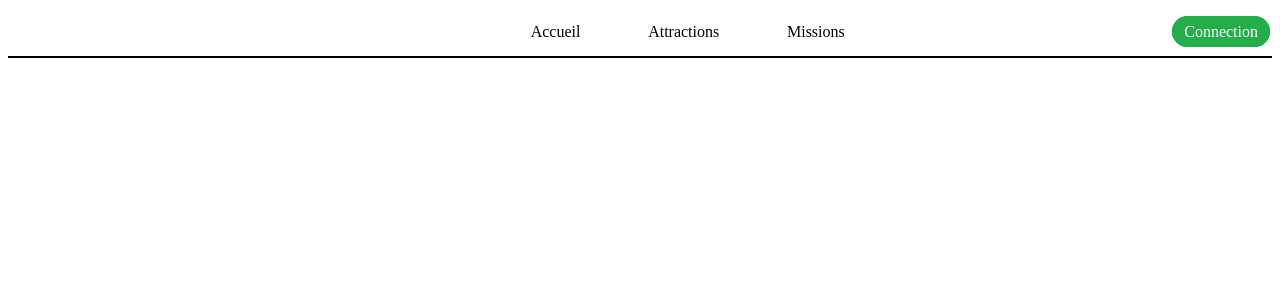
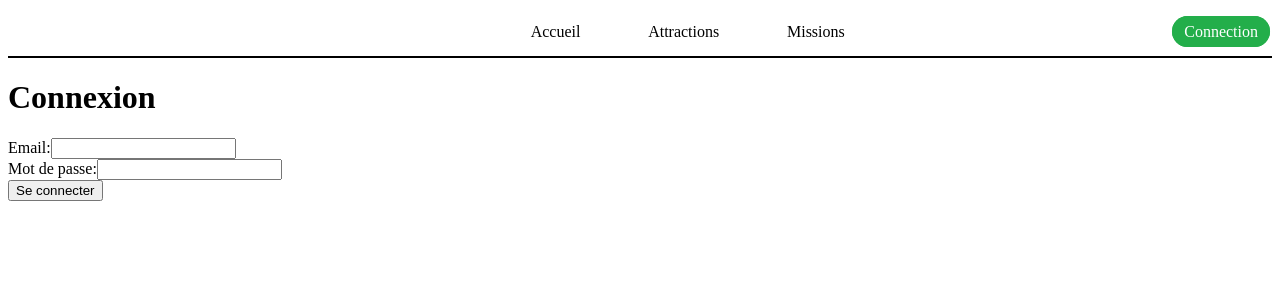
Before and after one commit to crd78/AP3GRP3_ASTERIX, a React (Vite) app in the folder React/: page /login in a window 1280 px wide. Shown: the top 300 px of the page. Built offline with nearby package versions, Linux system fonts and the light colour scheme.

Commit message:
feat<connexion>: Fonctionne, manque la déconnexion

```diff
--- a/React/src/App.jsx
+++ b/React/src/App.jsx
@@ -2,10 +2,10 @@
 import Navbar from './Pages/Navbar/Navbar';
 import { BrowserRouter as Router, Routes, Route } from 'react-router-dom';
 import Attractions from './Pages/User/Attractions/Attractions';
-import Connexion from './Pages/Public/Connexion/Connexion';
 import Missions from './Pages/User/Missions/Mission';
 import Avertissement from './Pages/User/Avertissements/Avertissement';
 import Accueil from './Pages/Public/Accueil/Accueil';
+import LoginForm from './Pages/Public/Connexion/LoginForm';
 
 
 
@@ -21,9 +21,9 @@ function App() {
           <Route path="/attractions" element={<Attractions />} />
           <Route path="/missions" element={<Missions />} />
           <Route path="/Advertissement" element={<Avertissement />} />
-          <Route path="/Connexion" element={<Connexion />} />
+          <Route path="/login" element={<LoginForm />} />
         </Routes>
-       </Router>
+      </Router>
 
     </div>
   )
--- a/React/src/Pages/Navbar/Navbar.jsx
+++ b/React/src/Pages/Navbar/Navbar.jsx
@@ -10,7 +10,7 @@ const Navbar = () => {
                     <a href="/attractions">Attractions</a>
                     <a href="/missions">Missions</a>
                     <div className="logs">
-                        <a className='inscription'href="/inscription">Connection</a>
+                        <a className='inscription' href="/login">Connection</a>
                     </div>
                     <div className="bordure"></div>
 
--- a/React/src/Pages/Public/Connexion/Connexion.jsx
+++ /dev/null
@@ -1,9 +0,0 @@
-const Connexion = () => {
-    return (
-        <div>
-            <h1>Home</h1>
-        </div>
-    );
-};
-
-export default Connexion;
--- /dev/null
+++ b/React/src/Pages/Public/Connexion/LoginForm.jsx
@@ -0,0 +1,113 @@
+import { useState, useEffect } from 'react';
+import { toast } from 'react-toastify';
+
+const LoginForm = () => {
+    const [email, setEmail] = useState('');
+    const [password, setPassword] = useState('');
+    const [isLoggedIn, setIsLoggedIn] = useState(false);
+
+
+    const handleLogin = async (e) => {
+        e.preventDefault();
+
+        try {
+            const response = await fetch('http://localhost:3000/login', {
+                method: 'POST',
+                headers: {
+                    'Content-Type': 'application/json'
+                },
+                body: JSON.stringify({
+                    email,
+                    password
+                })
+            });
+
+            if (response.ok) {
+                const data = await response.json();
+                localStorage.setItem('token', data.token);
+                //const decodedToken = jwtDecode(data.token);
+                //setEmail(decodedToken.email);
+                toast.success('Connexion réussie');
+                console.log('Connexion réussie');
+                setIsLoggedIn(true);
+                setEmail('');
+                setPassword('');
+            } else {
+                console.log('ERREUR');
+                console.error('Erreur de connexion:', response.status);
+                toast.warning('Erreur de connexion');
+            }
+        } catch (error) {
+            console.error('Erreur lors de la connexion:', error);
+        }
+    };
+
+    const handleLogout = async () => {
+        try {
+            const response = await fetch('http://localhost:3000/deconnexion', {
+                method: 'POST'
+            });
+
+            if (response.ok) {
+                // Supprimer le token du localStorage
+                localStorage.removeItem('token');
+
+                console.log('Déconnexion réussie');
+                toast.success('Déconnexion réussie');
+                setIsLoggedIn(false);
+            } else {
+                console.error('Erreur de déconnexion:', response.status);
+                toast.warning('Erreur de déconnexion');
+            }
+        } catch (error) {
+            console.error('Erreur lors de la déconnexion:', error);
+        }
+    };
+
+
+    useEffect(() => {
+        const token = localStorage.getItem('token');
+
+        if (token) {
+            //const decodedToken = jwtDecode(token);
+            //setEmail(decodedToken.email);
+            setIsLoggedIn(true);
+        }
+    }, []);
+
+    return (
+        <div>
+            {isLoggedIn ? (
+                <div>
+                    <p>Vous êtes connecté</p>
+                    <button onClick={handleLogout}>Déconnexion</button>
+                </div>
+            ) : (
+                <form onSubmit={handleLogin}>
+                    <div className='caca'>
+                        <h1>Connexion</h1>
+                        <label htmlFor="email">Email:</label>
+                        <input
+                            type="email"
+                            id="email"
+                            value={email}
+                            onChange={(event) => setEmail(event.target.value)}
+                        />
+                    </div>
+                    <div>
+                        <label htmlFor="password">Mot de passe:</label>
+                        <input
+                            type="password"
+                            id="password"
+                            value={password}
+                            onChange={(event) => setPassword(event.target.value)}
+                        />
+                    </div>
+                    <button type="submit">Se connecter</button>
+                </form>
+            )}
+        </div>
+    );
+}
+
+export default LoginForm;
```
Also changed, not shown: 2 other files (tests, documents, lock files or other folders).
